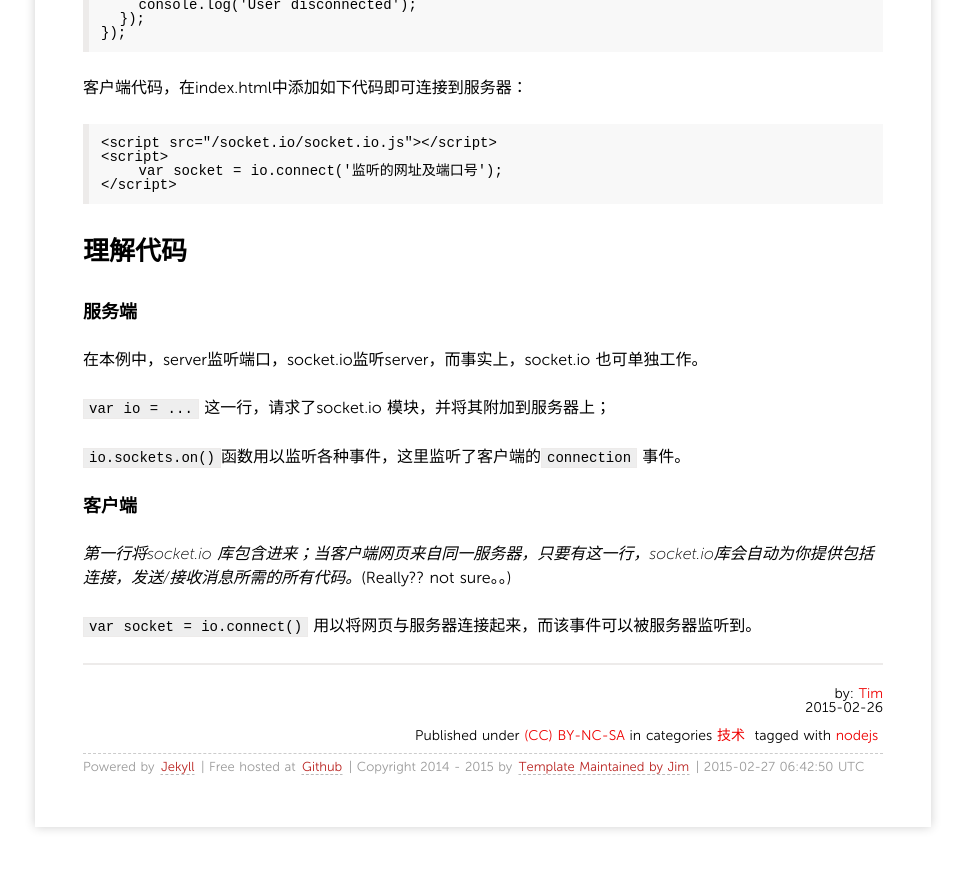
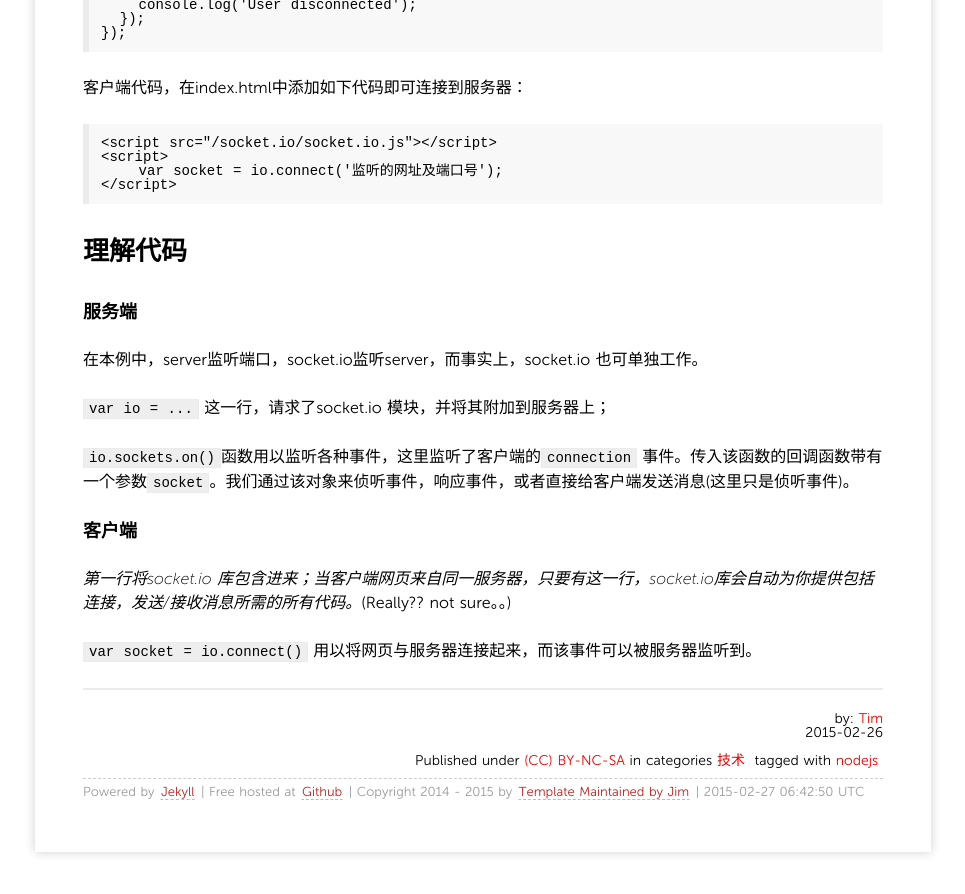
Before and after one commit to timqian/used_to_be_timqian.github.io, a Jekyll site: the page built from _posts/2015-2-26-nodejs之socketio.md, in a window 1280 px wide and 900 px high, scrolled down 1066 px. Shown: the top 894 px of the window, without its empty margins (157-1122 px from the left). Built offline with Jekyll 4.4.1, drawn with Linux system fonts in a browser that asks for light colours; nearby versions of some CDN libraries; comment, search, counter and statistics services are not loaded.

Commit message:
Published with https://stackedit.io/

```diff
--- a/_posts/2015-2-26-nodejs之socketio.md
+++ b/_posts/2015-2-26-nodejs之socketio.md
@@ -62,7 +62,9 @@ tags:
 
 `var io = ...` 这一行，请求了socket.io 模块，并将其附加到服务器上；
 
-`io.sockets.on()`函数用以监听各种事件，这里监听了客户端的`connection` 事件。
+`io.sockets.on()`函数用以监听各种事件，这里监听了客户端的`connection` 事件。传入该函数的回调函数带有一个参数`socket`。我们通过该对象来侦听事件，响应事件，或者直接给客户端发送消息(这里只是侦听事件)。
+
+
 
 ###客户端
 *第一行将socket.io 库包含进来；当客户端网页来自同一服务器，只要有这一行，socket.io库会自动为你提供包括连接，发送/接收消息所需的所有代码。*(Really?? not sure。。)
```
